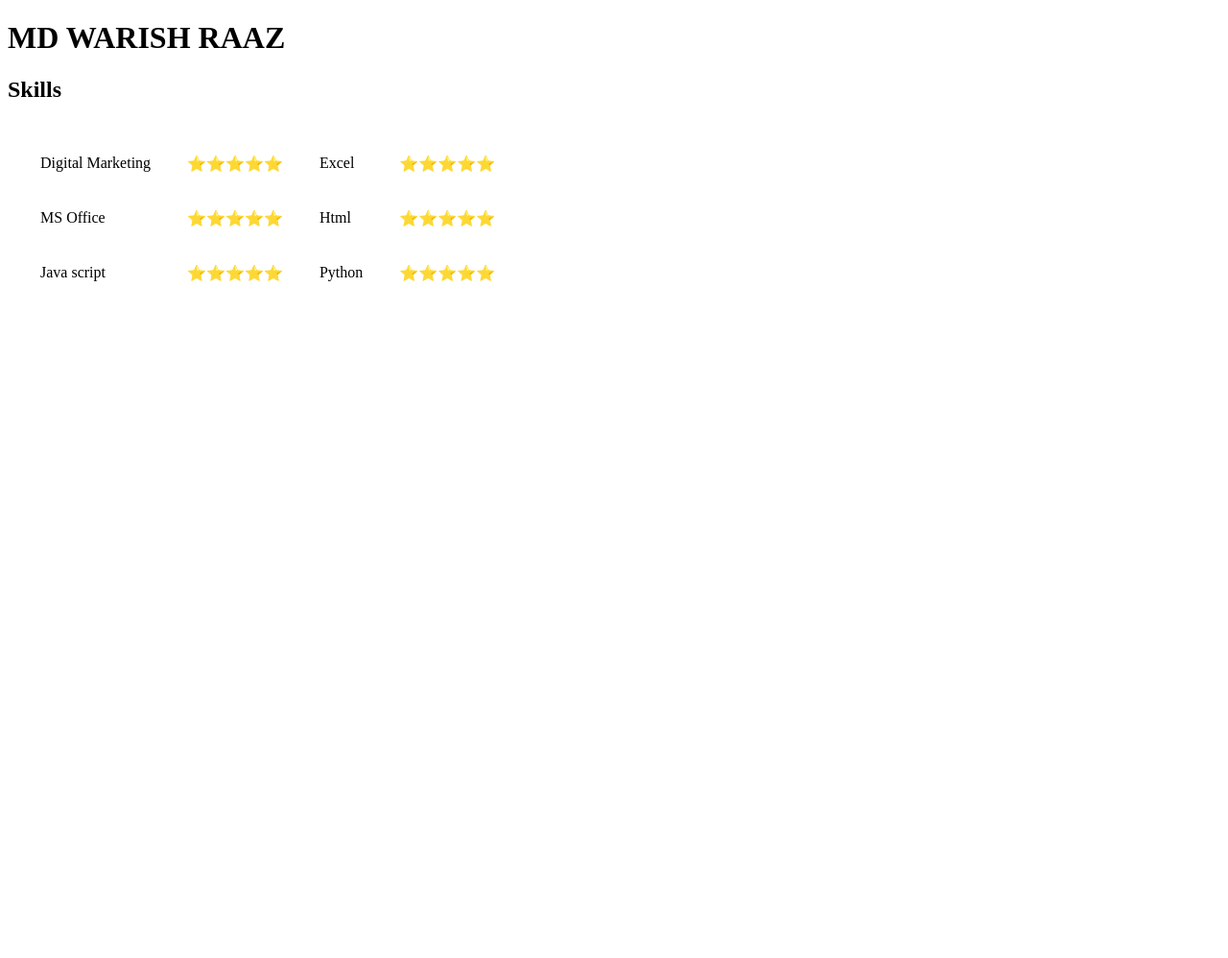
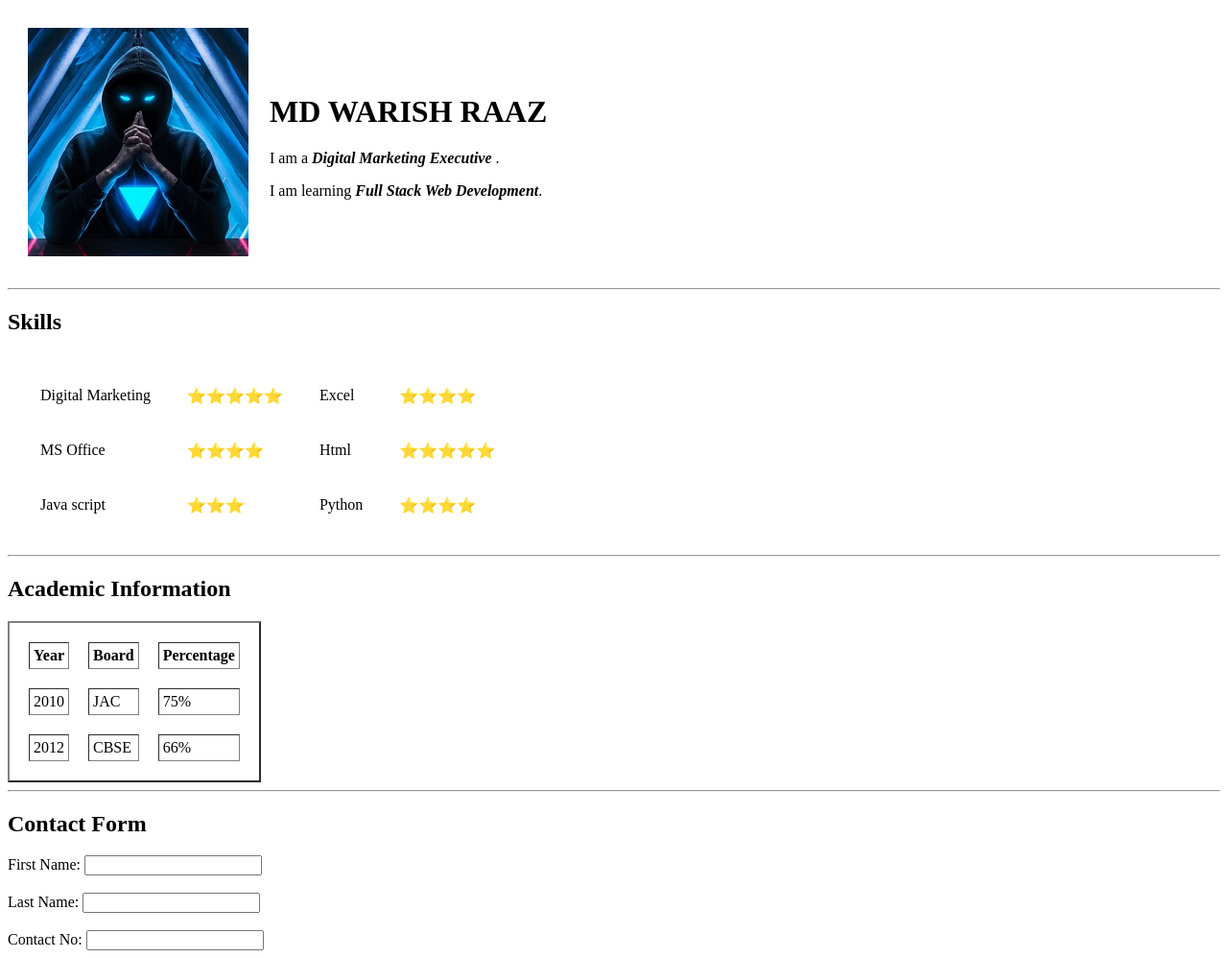
Before and after one commit to warination/Udemy, a plain HTML site: page html personal file/cv.html in a window 1280 px wide. Shown: the whole page at 96% size. Before the commit the page ends 800 px from the top, so only its background shows below. Drawn offline with Linux system fonts and the light colour scheme.

Commit message:
website added

```diff
--- a/html personal file/cv.html
+++ b/html personal file/cv.html
@@ -7,28 +7,77 @@
     <title>Yahoo</title>
 </head>
 <body>
-    <h1>MD WARISH RAAZ</h1>
+    <table cellspacing="20">
+        <tr>
+            <td><img src="image/image.jpg" alt="dp.jpg"></td>
+            <td><h1>MD WARISH RAAZ</h1>
+                <p>I am a <em> <strong>Digital Marketing Executive</strong> </em> .</p>
+                <p>I am learning <em><strong>Full Stack Web Development</strong></em>.</p></td>
+        </tr>
+
+    </table>
+
+    <hr>
     <h2>Skills</h2>
     <table cellspacing="30" cellpadding="4">
         <tr>
             <td>Digital Marketing</td>
             <td>⭐⭐⭐⭐⭐</td>
             <td>Excel</td>
-            <td>⭐⭐⭐⭐⭐</td>
+            <td>⭐⭐⭐⭐</td>
         </tr>
         <tr>
             <td>MS Office</td>
-            <td>⭐⭐⭐⭐⭐</td>
+            <td>⭐⭐⭐⭐</td>
             <td>Html</td>
             <td>⭐⭐⭐⭐⭐</td>
         </tr>
         <tr>
             <td>Java script</td>
-            <td>⭐⭐⭐⭐⭐</td>
+            <td>⭐⭐⭐</td>
             <td>Python</td>
-            <td>⭐⭐⭐⭐⭐</td>
+            <td>⭐⭐⭐⭐</td>
         </tr>
+    </table>
+    <hr>
+    <h2>Academic Information</h2>
+    <table cellspacing="20" border="2" cellpadding="4px">
+        <tr>
+            <th>Year</th>
+            <th>Board</th>
+            <th>Percentage</th>
+        </tr>
+        <tr>
+            <td>2010</td>
+            <td>JAC</td>
+            <td>75%</td>
+        </tr>
+        <tr>
+            <td>2012</td>
+            <td>CBSE</td>
+            <td>66%</td>
+        </tr>
+    </table>
+    <hr>
+    <h2>Contact Form</h2>
+    <form action="">
+        <div>
+            <label for="fname">First Name:</label>
+            <input type="text" name="fname" id="fname">
+        </div>
+        <br>
+        <div>
+            <label for="lname">Last Name:</label>
+            <input type="text" name="lname" id="lname">
+        </div>
+        <br>
+        <div>
+            <label for="telephone">Contact No:</label>
+            <input type="tel" name="teliphone" id="teliphone">
+        </div>
 
-    </table>
+    </form>
+
+
 </body>
 </html>
```
Also changed, not shown: html personal file/image/image.jpg (added).
